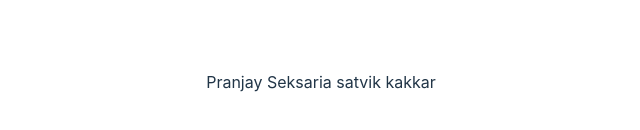
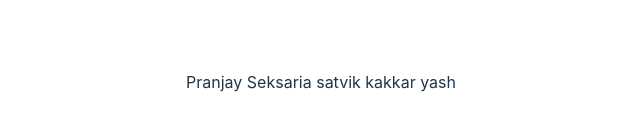
Before and after one commit to SATVIK297/Hostel-Management-System, a React (Vite) app in the folder Frontend/: page / in a window 1280 px wide. Shown: the part 318-448 px from the top of the page, without its empty margins (319-959 px from the left). Built offline with nearby package versions, Linux system fonts and the light colour scheme.

Commit message:
yash added

```diff
--- a/Frontend/src/App.jsx
+++ b/Frontend/src/App.jsx
@@ -9,7 +9,7 @@ function App() {
   return (
     <>
       <div>
-        Pranjay Seksaria satvik kakkar
+        Pranjay Seksaria satvik kakkar yash
         </div>
     </>
   )
```
